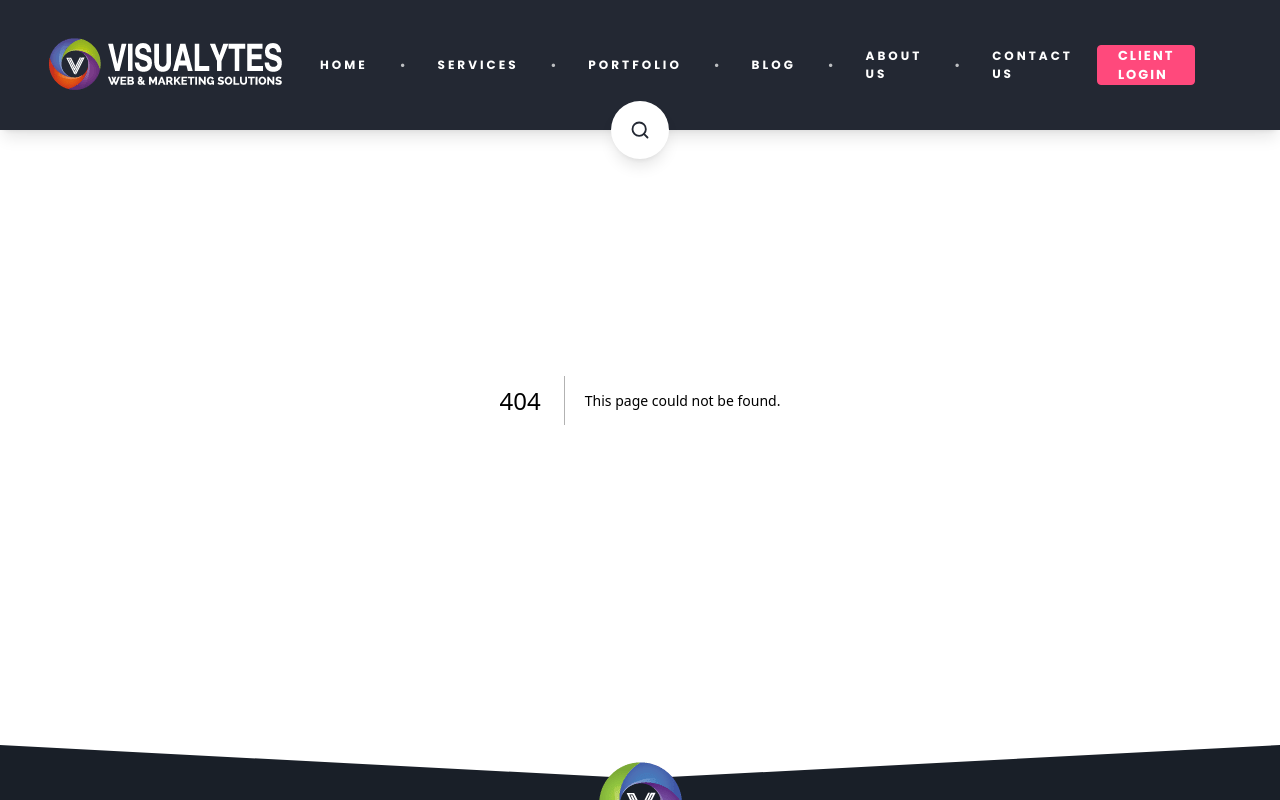
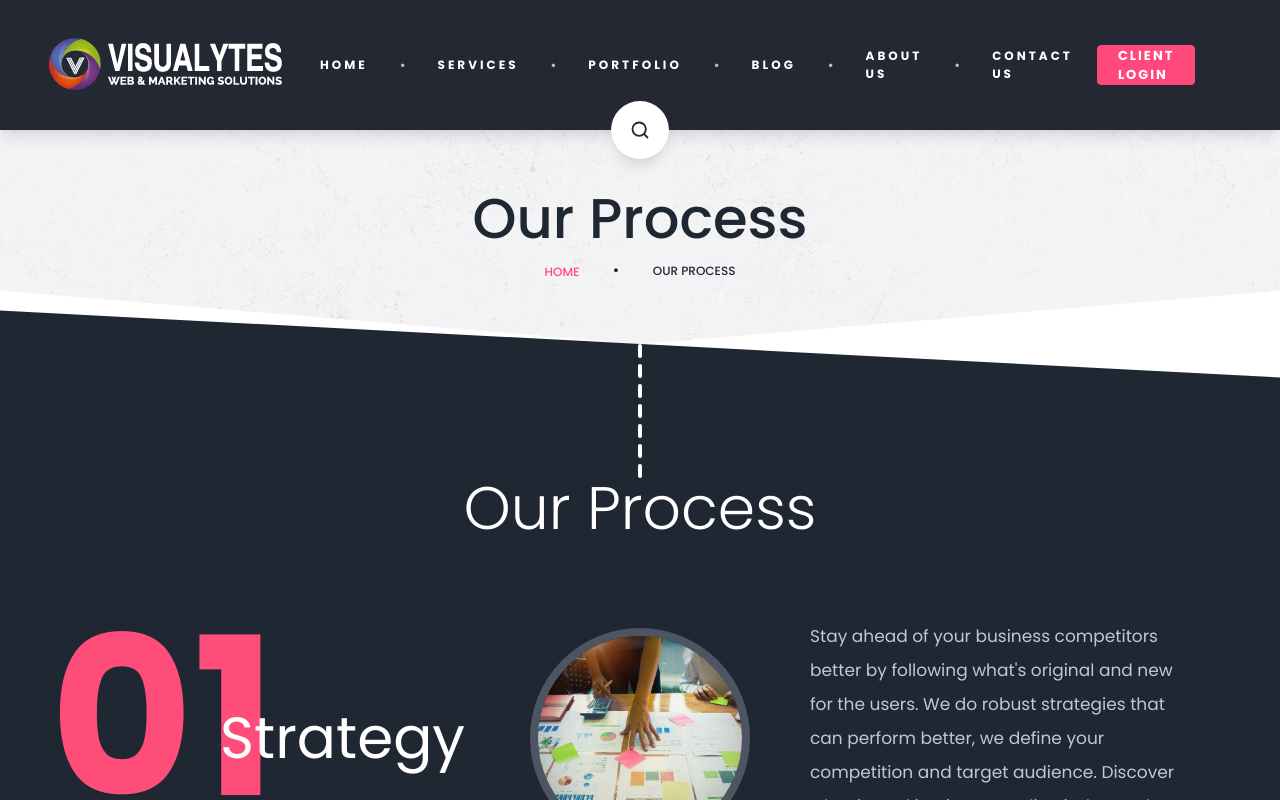
Before and after one commit to san26786/Visualytes_React, a Next.js app: page /our-process in a window 1280 px wide. Before the commit this address had no page. Shown: the top 800 px of the page. Built offline with nearby package versions, Linux system fonts and the light colour scheme; a web font is replaced by a local one.

Commit message:
feat:our-processes page

```diff
--- /dev/null
+++ b/src/app/our-process/page.tsx
@@ -0,0 +1,12 @@
+import PageBanner from "@/src/common/components/layouts/PageBanner";
+import ProcessSection from "../(home)/_componts/ProcessSection";
+
+export default function Page() {
+    return (
+      <>
+            <PageBanner title="Our Process" />
+                  <ProcessSection />
+
+</>
+  );
+}
```
